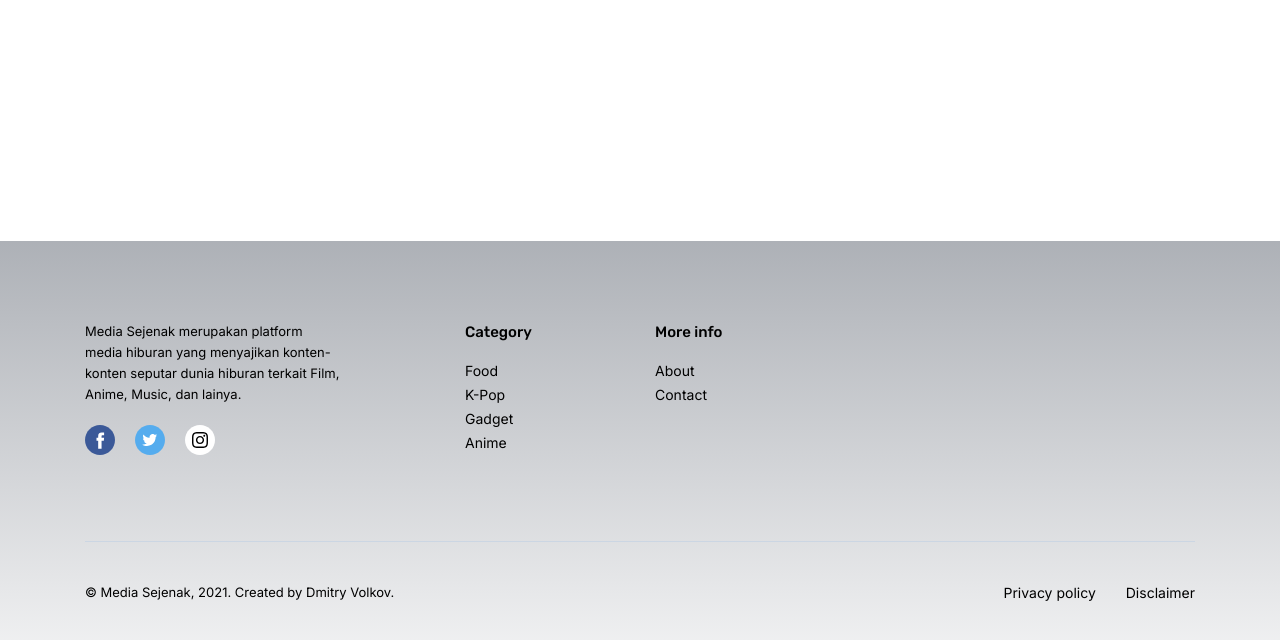
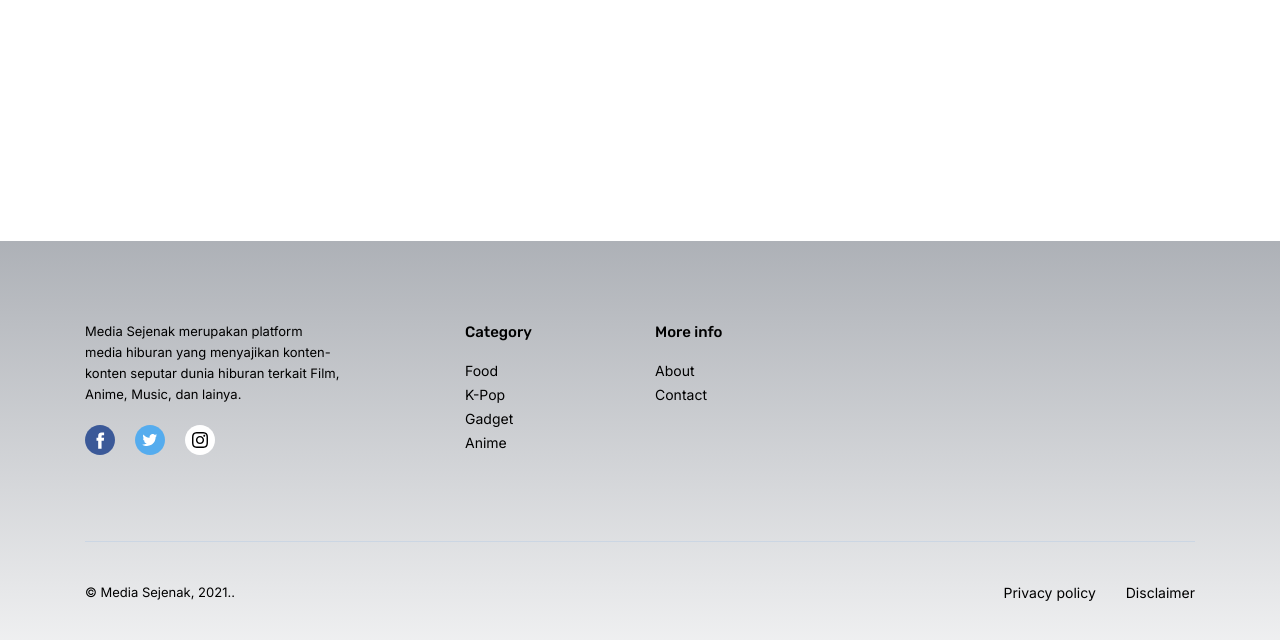
Before and after one commit to mediasejenak/mediasejenak.github.io, a Jekyll site: the page built from _posts/2021-8-6-twitter-fleet-resmi-dimatikan.md, in a window 1280 px wide and 900 px high, scrolled down 1293 px, cut to the strip 257-897 px from the top of the window. Built offline with Jekyll 4.4.1, drawn with Linux system fonts in a browser that asks for light colours; nearby versions of some CDN libraries; library files that are not in the unit come from our copies; a script that is not in the unit is left out; comment, search, counter and statistics services are not loaded.

Commit message:
Update footer.html

```diff
--- a/_includes/footer.html
+++ b/_includes/footer.html
@@ -37,7 +37,7 @@
 							<a href="https://www.mediasejenak.xyz/privacy-policy.html">Privacy policy</a>
 							<a href="https://www.mediasejenak.xyz/Disclaimer">Disclaimer</a>
 						</div>
-						<small class="footer__copyright">© {{ site.title }}, 2021. Created by Dmitry Volkov</a>.</small>
+						<small class="footer__copyright">© {{ site.title }}, 2021.</a>.</small>
 					</div>
 				</div>
 			</div>
```
